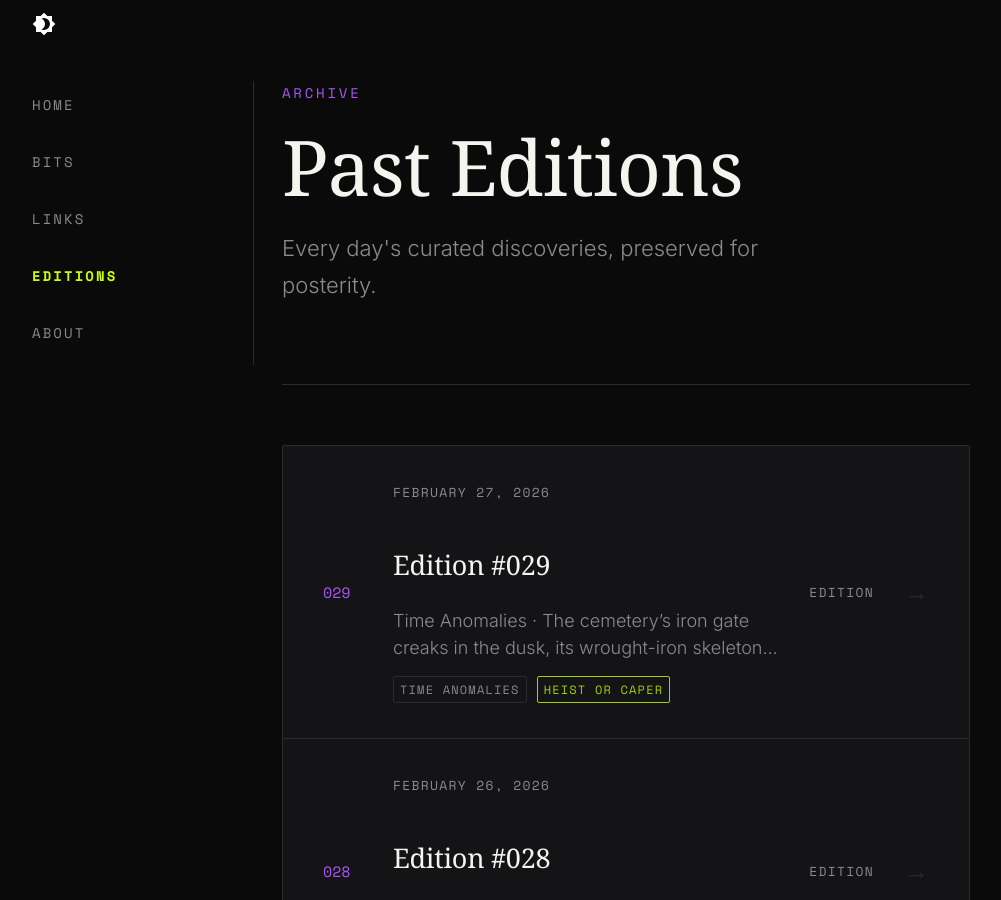
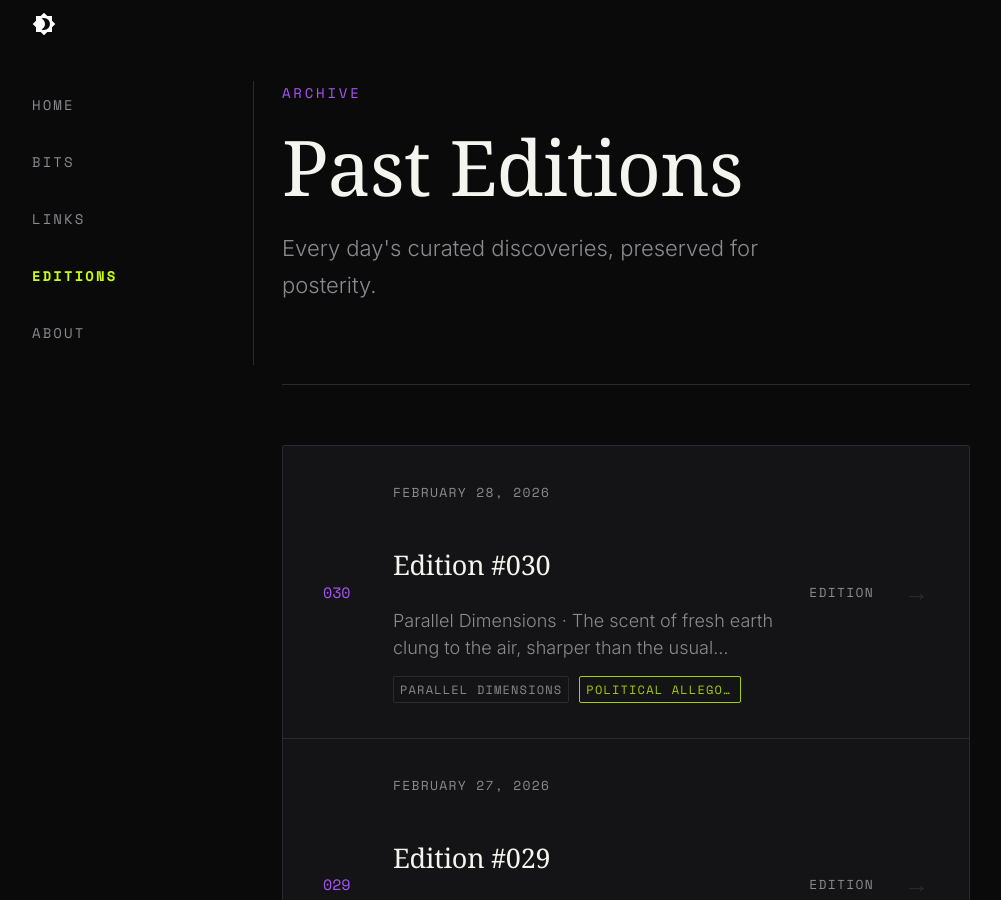
Before and after one commit to obscurebit/b1ts, an MkDocs documentation site: the page built from docs/editions.md, in a window 1280 px wide and 900 px high. Shown: the whole window, without its empty margins (14-1015 px from the left). Built offline with MkDocs 1.6.1 and Material for MkDocs 9.7.7, drawn with Linux system fonts in a browser that asks for light colours; some web fonts are replaced; comment, search, counter and statistics services are not loaded.

Commit message:
🤖 Daily content update - 2026-02-28

```diff
--- a/docs/editions.md
+++ b/docs/editions.md
@@ -10,6 +10,17 @@ description: Browse previous daily editions of Obscure Bit
 </div>
 
 <div class="archive-list">
+  <a href="posts/2026-02-28-edition-030/" class="archive-item">
+    <div class="archive-item__number">030</div>
+    <div class="archive-item__content">
+      <span class="archive-item__date">February 28, 2026</span>
+      <h3 class="archive-item__title">Edition #030</h3>
+      <p class="archive-item__excerpt">Parallel Dimensions · The scent of fresh earth clung to the air, sharper than the usual sweetness of cut grass. Renzo paused his push mower, wiping his brow with a rag. At the cemete...</p>
+      <div class="archive-item__tags"><span class="archive-item__theme">Parallel Dimensions</span><span class="archive-item__genre" title="Political allegory, thinly veiled">Political allegory</span></div>
+    </div>
+    <span class="archive-item__category">Edition</span>
+    <span class="archive-item__arrow">→</span>
+  </a>
   <a href="posts/2026-02-27-edition-029/" class="archive-item">
     <div class="archive-item__number">029</div>
     <div class="archive-item__content">
--- a/overrides/home.html
+++ b/overrides/home.html
@@ -12,7 +12,7 @@
     <div class="ob-hero__eyebrow">
       <span class="ob-hero__date">{{ now().strftime('%B %d, %Y') if now is defined else 'Daily Updates' }}</span>
       <span class="ob-hero__divider">/</span>
-      <span class="ob-hero__edition">Edition #029</span>
+      <span class="ob-hero__edition">Edition #030</span>
     </div>
 
     <h1 class="ob-hero__title">
@@ -55,15 +55,15 @@
       <div class="ob-today__line"></div>
     </div>
 
-    <a href="{{ 'bits/posts/2026-02-27-chrono-caper/' | url }}" class="ob-today__story">
+    <a href="{{ 'bits/posts/2026-02-28-the-other-half/' | url }}" class="ob-today__story">
       <div class="ob-today__story-meta">
-        <span class="ob-today__category">Time Anomalies</span>
-        <span class="ob-today__genre">Heist or caper</span>
+        <span class="ob-today__category">Parallel Dimensions</span>
+        <span class="ob-today__genre">Political allegory</span>
         <span class="ob-today__reading-time">4 min read</span>
       </div>
-      <h2 class="ob-today__story-title">Chrono Caper</h2>
+      <h2 class="ob-today__story-title">The Other Half</h2>
       <p class="ob-today__story-excerpt">
-        The cemetery’s iron gate creaks in the dusk, its wrought-iron skeletons rusting into the shape of a question mark. You adjust your backpack, the one with the stolen smartphone digging into your should...
+        The scent of fresh earth clung to the air, sharper than the usual sweetness of cut grass. Renzo paused his push mower, wiping his brow with a rag. At the cemetery’s edge, a man in a gray suit stood to...
       </p>
       <div class="ob-today__story-cta">
         <span>Read the full story</span>
@@ -87,36 +87,18 @@
     </div>
 
     <div class="ob-links__grid">
-      <a href="https://mysteriousuniverse.org/2018/03/very-strange-accounts-of-bizarre-time-anomalies/" target="_blank" rel="noopener" class="ob-link ob-link--featured">
+      <a href="https://openreview.net/forum?id=yIoMqDes7O" target="_blank" rel="noopener" class="ob-link ob-link--featured">
         <span class="ob-link__number">01</span>
         <div class="ob-link__content">
-          <h3 class="ob-link__title">Very Strange Accounts of Bizarre Time Anomalies</h3>
-          <p class="ob-link__desc">The concept of time and how we perceive it has long been the subject of science fiction stories, tho...</p>
+          <h3 class="ob-link__title">When Agents “Misremember” Collectively: Exploring the Mandela Effect in LLM-based Multi-Agent Systems | OpenReview</h3>
+          <p class="ob-link__desc">Recent advancements in large language models (LLMs) have significantly enhanced the capabilities of ...</p>
         </div>
         <span class="ob-link__arrow">↗</span>
       </a>
 
-      <a href="https://ueaeprints.uea.ac.uk/id/eprint/71047/" target="_blank" rel="noopener" class="ob-link">
-        <span class="ob-link__number">02</span>
-        <div class="ob-link__content">
-          <h3 class="ob-link__title">Event-based time in three indigenous Amazonian and Xinguan cultures and languages  - UEA Digital Repository</h3>
-          <p class="ob-link__desc">Event-based time in three indigenous Amazonian and Xinguan cultures and languages - UEA Digital Repo...</p>
-        </div>
-        <span class="ob-link__arrow">↗</span>
-      </a>
-
-      <a href="https://mysteriousuniverse.org/2024/03/31.08-MU-Podcast-Apparitions-of-Time/" target="_blank" rel="noopener" class="ob-link">
-        <span class="ob-link__number">03</span>
-        <div class="ob-link__content">
-          <h3 class="ob-link__title">31.08 - MU Podcast - Apparitions of Time</h3>
-          <p class="ob-link__desc">It is only natural to want to put a strange experience into a category. See a human form materialize...</p>
-        </div>
-        <span class="ob-link__arrow">↗</span>
-      </a>
-
-      <a href="{{ 'links/posts/2026-02-27-daily-links/' | url }}" class="ob-link ob-link--more">
+      <a href="{{ 'links/posts/2026-02-28-daily-links/' | url }}" class="ob-link ob-link--more">
         <span class="ob-link__more-text">View all links</span>
-        <span class="ob-link__more-count">+1 more today</span>
+        <span class="ob-link__more-count">+0 more today</span>
       </a>
     </div>
   </div>
```
Also changed, not shown: docs/bits/index.md (+11 -0 lines), docs/bits/posts/2026-02-28-the-other-half.md (added, +61 -0 lines), docs/editions/posts/2026-02-28-edition-030.md (added, +28 -0 lines), docs/links/index.md (+9 -0 lines), docs/links/posts/2026-02-28-daily-links.md (added, +35 -0 lines), docs/substack/2026-02-28-edition-030.md (added, +80 -0 lines).
